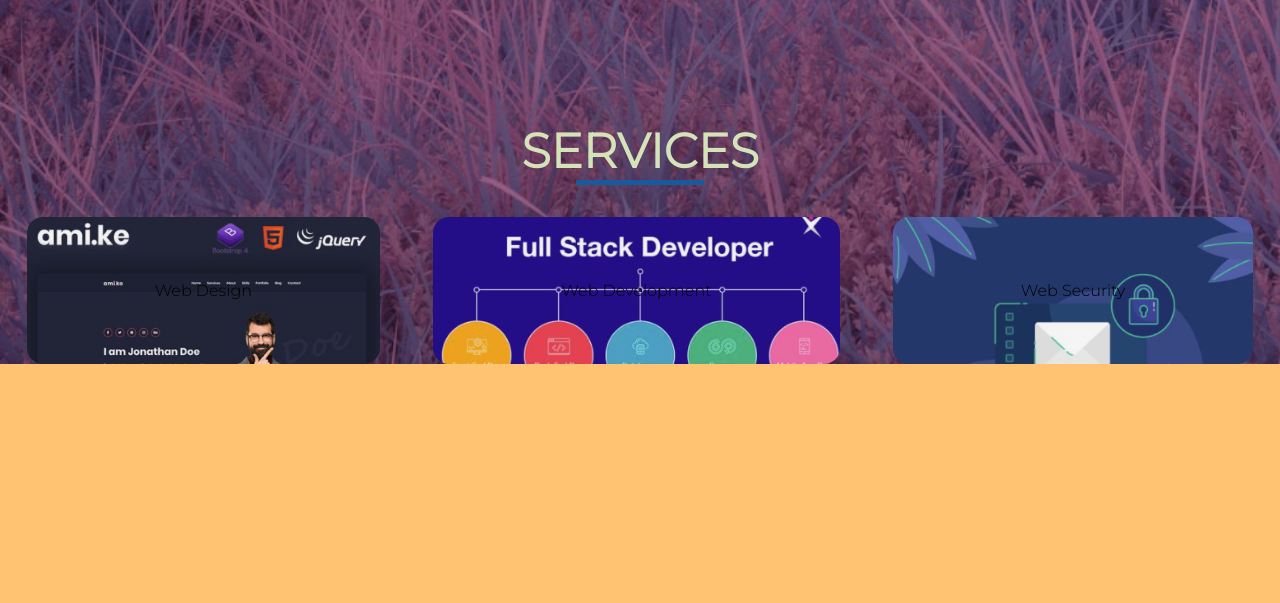
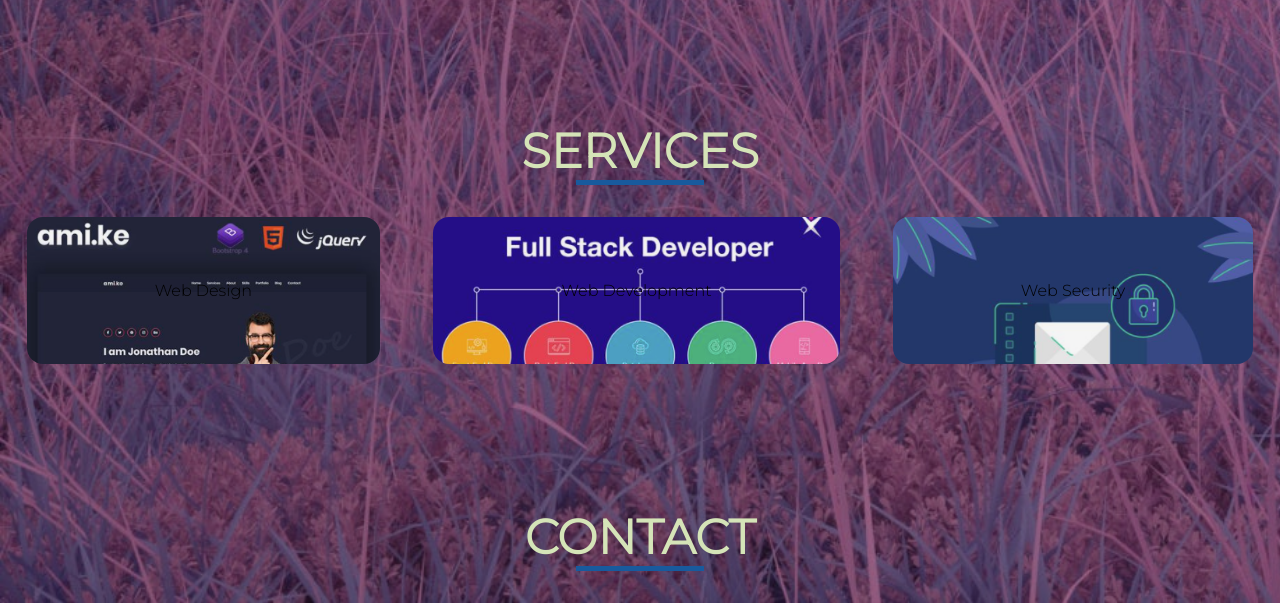
Before and after one commit to Ali-Mohamud/Prep-IP-1, a plain HTML site: page index.html in a window 1280 px wide. Shown: the part 3162-3765 px from the top of the page. Before the commit the page ends 3526 px from the top, so only its background shows below. Drawn offline with Linux system fonts and the light colour scheme; some icons are missing; a web font is replaced by a local one.

Commit message:
feat: add contact me section

```diff
--- a/index.html
+++ b/index.html
@@ -191,6 +191,15 @@
 </div>
 
 
+ <!----------------- CONTACT ME ---------------------->
+
+
+ <div>
+    <h3 class="about" id="Contact">CONTACT</h3>
+    <hr>
+
+</div>
+
 
 
 
```
